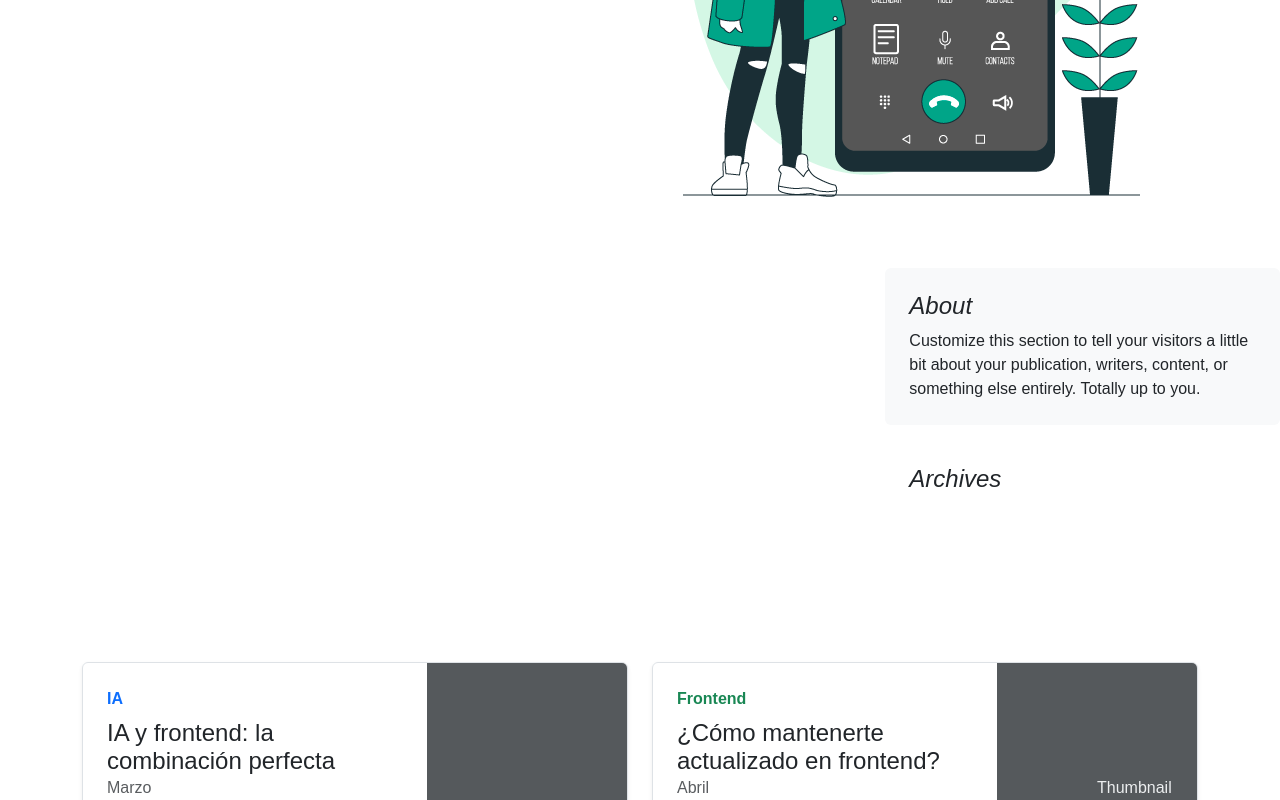
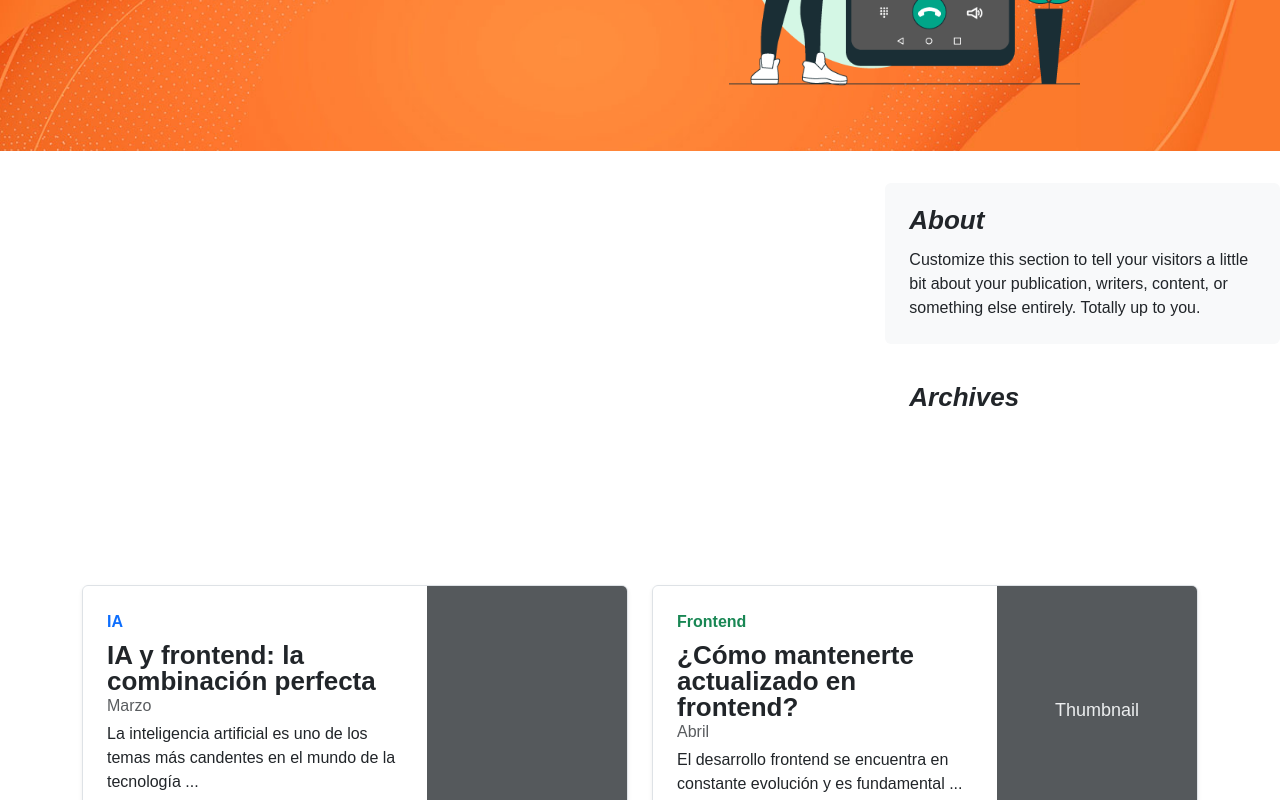
Before and after one commit to StefanyCruz23/CodeHive, a plain HTML site: page Articulo1.html in a window 1280 px wide. Shown: the part 579-1379 px from the top of the page. Drawn offline with nearby package versions, Linux system fonts and the light colour scheme; files whose address does not match are found by name.

Commit message:
Implementación de artículos

```diff
--- a/Articulo1.html
+++ b/Articulo1.html
@@ -12,10 +12,10 @@
     <link rel="canonical" href="https://getbootstrap.com/docs/5.3/examples/blog/">
 
     <!-- Custom styles for this template -->
-    <link href="../Pruebas personales CodeHive/bootstrap/assets/dist/css/bootstrap.min.css" rel="stylesheet">
+    <link href="../CodeHive/bootstrap/assets/dist/css/bootstrap.min.css" rel="stylesheet">
     <link rel="stylesheet" href="css/Style.css"/>
-    <link href="../Pruebas personales CodeHive/css/Texto.css" rel="stylesheet">
-    <link href="../Pruebas personales CodeHive/bootstrap/blog.css" rel="stylesheet">
+    <link href="../CodeHive/css/Texto.css" rel="stylesheet">
+    <link href="../CodeHive/bootstrap/blog.css" rel="stylesheet">
   </head>
   <body>
 
```
